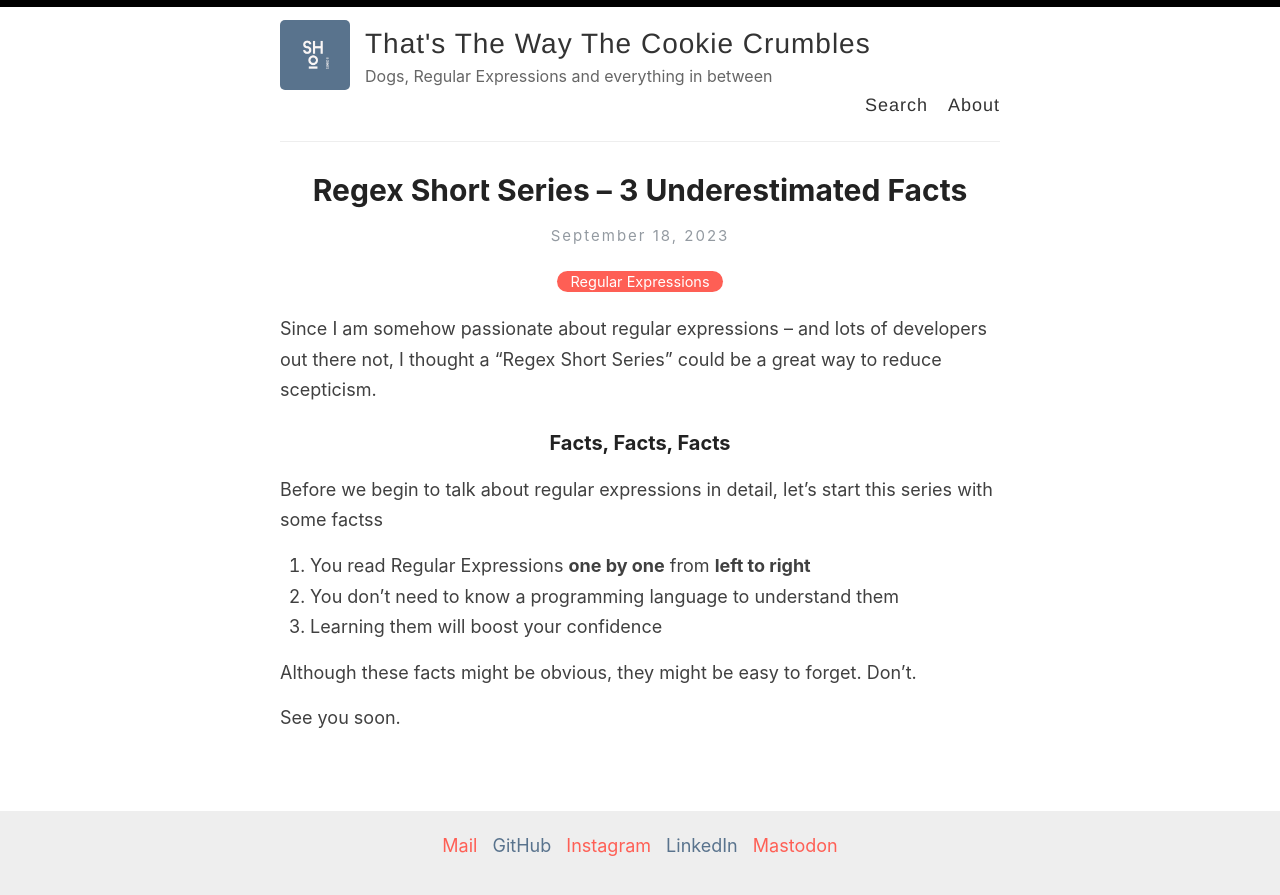
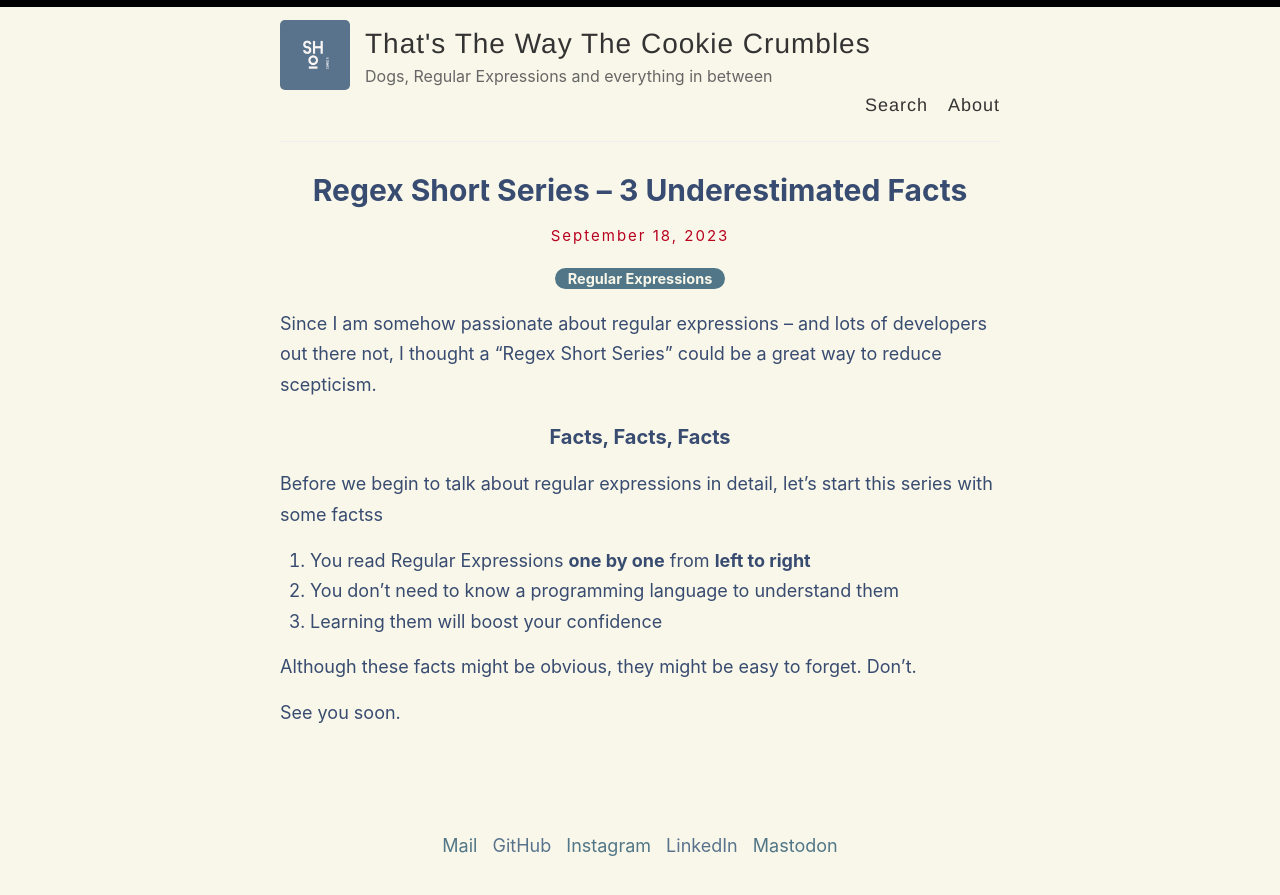
Before and after one commit to slickepinne/slickepinne.github.io, a Jekyll site: the page built from _posts/2023-09-18-regular-expressions-short-series-1.md, in a window 1280 px wide. Shown: the top 895 px of the page. Built offline with Jekyll 4.4.1, drawn with Linux system fonts in a browser that asks for light colours.

Commit message:
Add colours and tags to main page

```diff
--- a/_sass/_variables.scss
+++ b/_sass/_variables.scss
@@ -3,10 +3,21 @@
 //
 
 // Colors
+$mainBg: #f9f7e9;
+$text: #384B70;
+$searchInput: #f9f7e9;
+$searchBg: #507687;
+$dateText: #B8001F;
 $blue: #4183C4;
 $logo: #59738D;
-$tagBg: #fe5f55;
+$tagBg: #507687;
+$tagText: #f9f7e9;
 $quoteBg: rgba(254, 95, 85, 0.3);
+$pearlAqua: #93E1D8;
+$frozenWater: #DDFFF7;
+$berryCrush: #AA4465;
+$darkAmethyst: #462255;
+$apricot: #F5D6BA;
 
 // Grays
 $black: #000;
--- a/assets/style.scss
+++ b/assets/style.scss
@@ -20,9 +20,9 @@ html {
 }
 
 body {
-  background: #fff;
+  background: $mainBg;
   font-family: -system-ui, -apple-system, BlinkMacSystemFont, "Segoe UI", Roboto, Helvetica, Arial, sans-serif, "Apple Color Emoji", "Segoe UI Emoji", "Segoe UI Symbol";
-  color: #404040;
+  color: $text;
   line-height: 1.7;
   font-weight: 400;
   font-size: 18px;
@@ -54,7 +54,7 @@ h4,
 h5,
 h6 {
   font-family: -system-ui, -apple-system, BlinkMacSystemFont, "Segoe UI", Roboto, Helvetica, Arial, sans-serif, "Apple Color Emoji", "Segoe UI Emoji", "Segoe UI Symbol";
-  color: $darkerGray;
+  color: $text;
   font-weight: bold;
 
   line-height: 1.7;
@@ -99,7 +99,6 @@ h3 {
 
 h4 {
   font-size: 18px;
-  color: #222;
 }
 
 p {
@@ -157,16 +156,33 @@ table tr td :last-child {
   text-align: center;
 }
 
+input, select, textarea{
+  color: $searchInput;
+}
+
+textarea:focus, input:focus {
+  color: $searchInput;
+}
+
 #search-input {
   width: 80%;
   padding: 12px 20px;
   margin: 8px 0;
   display: inline-block;
   border: 1px solid #ccc;
-  border-radius: 4px;
+  border-radius: 20px;
   box-sizing: border-box;
   font-size: 18px;
-  background-color: #fff3ff;
+  background-color: $searchBg;
+}
+
+::placeholder {
+  color: $searchInput;
+  opacity: 1;
+}
+
+::-ms-input-placeholder {
+  color: $searchInput;
 }
 
 .share-box {
@@ -449,7 +465,7 @@ nav {
   bottom: 0;
   width: 100%;
   height: 89px;
-  background-color: $lightGray;
+  background-color: $mainBg;
 }
 
 footer {
@@ -459,6 +475,7 @@ footer {
 
 a.svg-icons {
   padding: 0 5px;
+
   &:nth-child(odd) {
     color: $tagBg;
   }
@@ -506,7 +523,7 @@ body:after {
 
 .author_title {
   text-align: center;
-  color: #939aa1;
+  color: $dateText;
   letter-spacing: 2px;
   font-size: smaller;
 }
@@ -521,7 +538,9 @@ body:after {
 
 .post_date {
   text-align: center;
-  color: #939aa1;
+  color: $dateText;
+  letter-spacing: 2px;
+  font-size: smaller;
 }
 
 .cd-container a {
@@ -758,7 +777,6 @@ Modules - reusable parts of our design
 
 .post-tags {
   text-align: center;
-  line-height: 35px;
 }
 
 .post-tags a {
@@ -767,7 +785,8 @@ Modules - reusable parts of our design
   border: none;
   background-color: $tagBg;
   border-radius: 50px;
-  color: #fff;
+  color: $tagText;
+  font-weight: bold;
 }
 
 .pagination a,
```
Also changed, not shown: index.html (+11 -0 lines).
